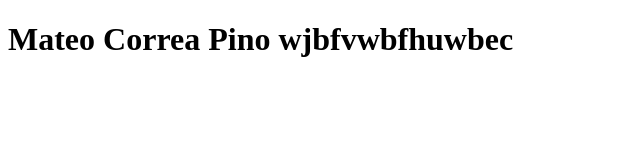
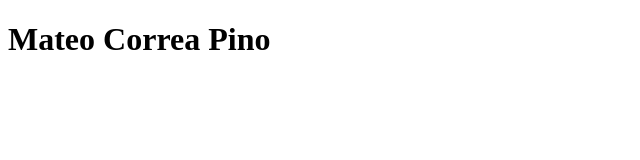
Before and after one commit to macorrea14-dotcom/01-intro, a plain HTML site: page index.html in a window 1280 px wide. Shown: the whole page, without its empty margins (0-640 px from the left). Drawn offline with Linux system fonts and the light colour scheme.

Commit message:
Update index.html

```diff
--- a/index.html
+++ b/index.html
@@ -7,7 +7,7 @@
 </head>
 <body>
     <div>
-        <h1>Mateo Correa Pino wjbfvwbfhuwbec</h1>
+        <h1>Mateo Correa Pino </h1>
     </div>
 </body>
 </html>
```
